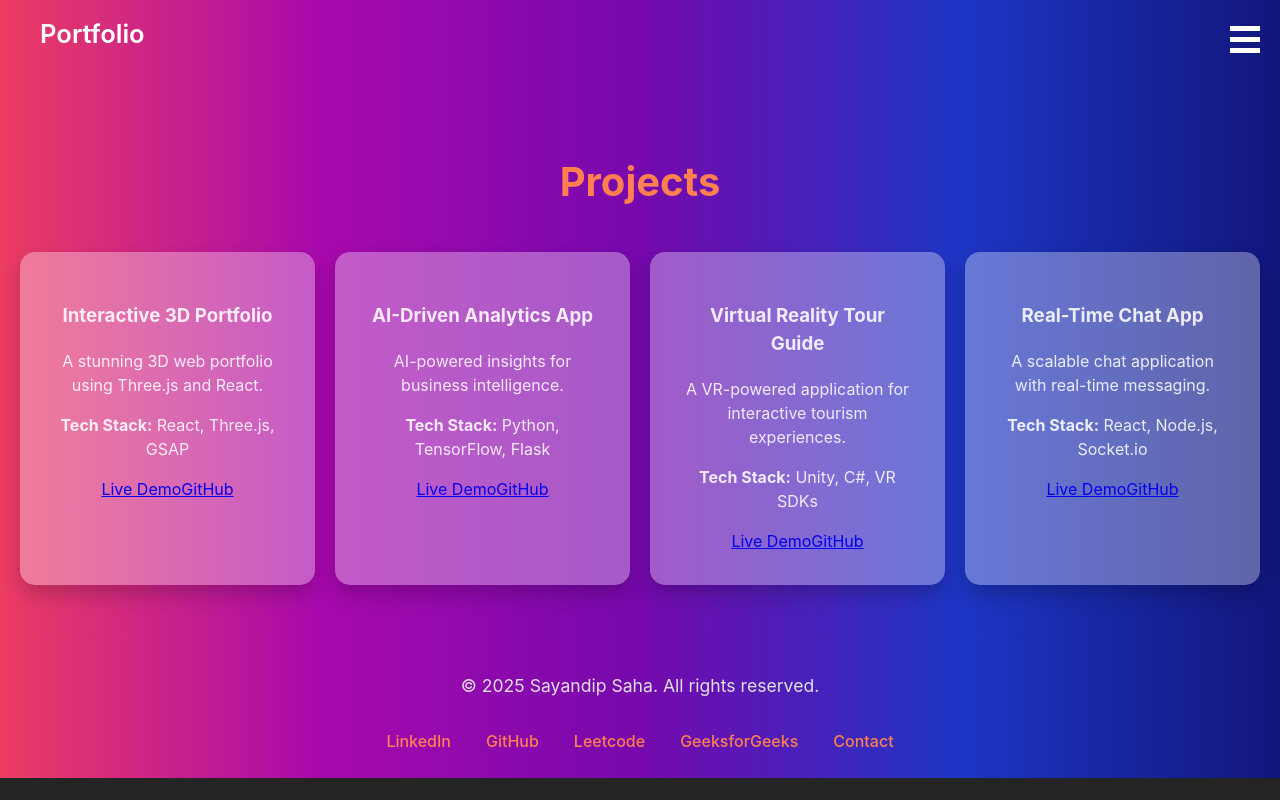
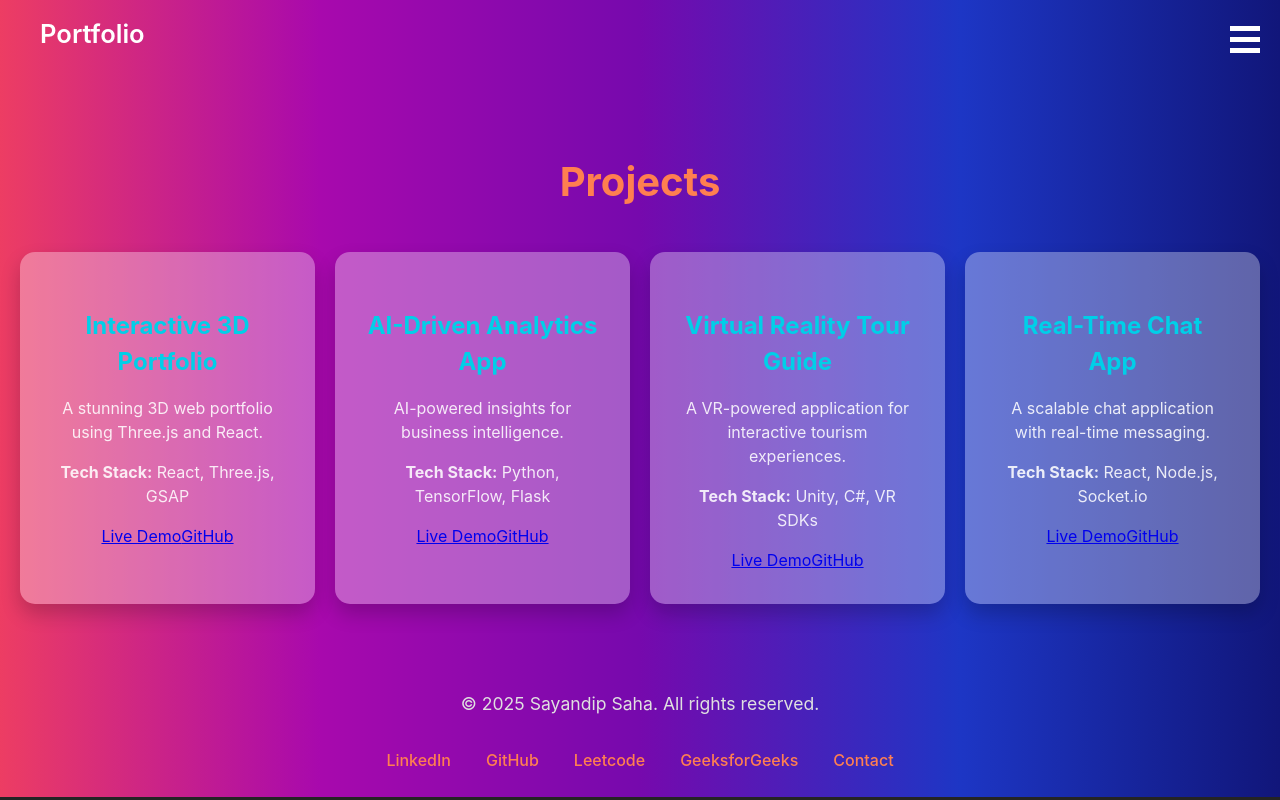
Before and after one commit to sayandip007/Portfolio, a React (Vite) app: page /projects in a window 1280 px wide. Built offline with nearby package versions, Linux system fonts and the light colour scheme.

Commit message:
Fixed Hover

```diff
--- a/src/experience.css
+++ b/src/experience.css
@@ -33,8 +33,8 @@
   }
 
   .experience-card:hover {
-    transform: translateY(-10px);
-    background: #272742;
+    transform: scale(1.05) translateY(-5px);
+    box-shadow: 0 15px 30px rgba(0, 0, 0, 0.3);
   }
 
   .experience-date {
@@ -53,9 +53,11 @@
   @keyframes fade-in {
     from {
       opacity: 0;
+      transform: translateY(10px);
     }
     to {
       opacity: 1;
+      transform: translateY(0);
     }
   }
 
--- a/src/projects.css
+++ b/src/projects.css
@@ -1,16 +1,28 @@
-
 .projects {
   padding: 50px 20px;
-  background: linear-gradient(to right,#ed3d63,#a809ad,#7609ad,#1d36c5,#11167a);
+  background: linear-gradient(
+    to right,
+    #ed3d63,
+    #a809ad,
+    #7609ad,
+    #1d36c5,
+    #11167a
+  );
   color: var(--text-color);
   text-align: center;
 }
 
-h2{
+h2 {
   font-size: 2.5rem;
   color: #ff7f50;
   margin-bottom: 40px;
   animation: fade-in 1s ease-out;
+}
+h3 {
+  font-size: 1.5rem;
+  color: #00cfe8;
+  margin-bottom: 15px;
+  font-weight: bold;
 }
 
 .projects-heading {
@@ -36,7 +48,8 @@ h2{
   background: #ffffff54;
   box-shadow: 0 10px 20px rgba(0, 0, 0, 0.2);
   overflow: hidden;
-  transition: transform 0.4s cubic-bezier(0.4, 0, 0.2, 1), box-shadow 0.4s cubic-bezier(0.4, 0, 0.2, 1);
+  transition: transform 0.4s cubic-bezier(0.4, 0, 0.2, 1),
+    box-shadow 0.4s cubic-bezier(0.4, 0, 0.2, 1);
   overflow: hidden;
 }
 
```
